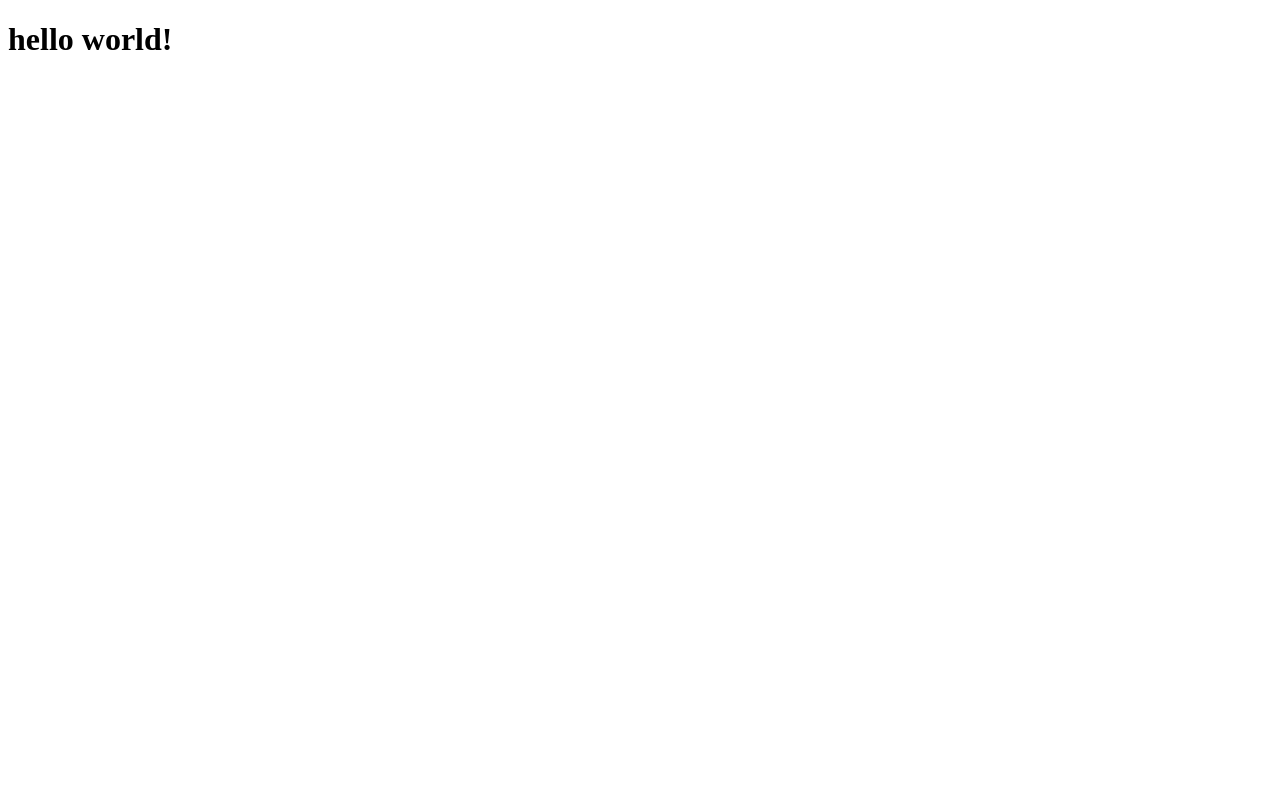
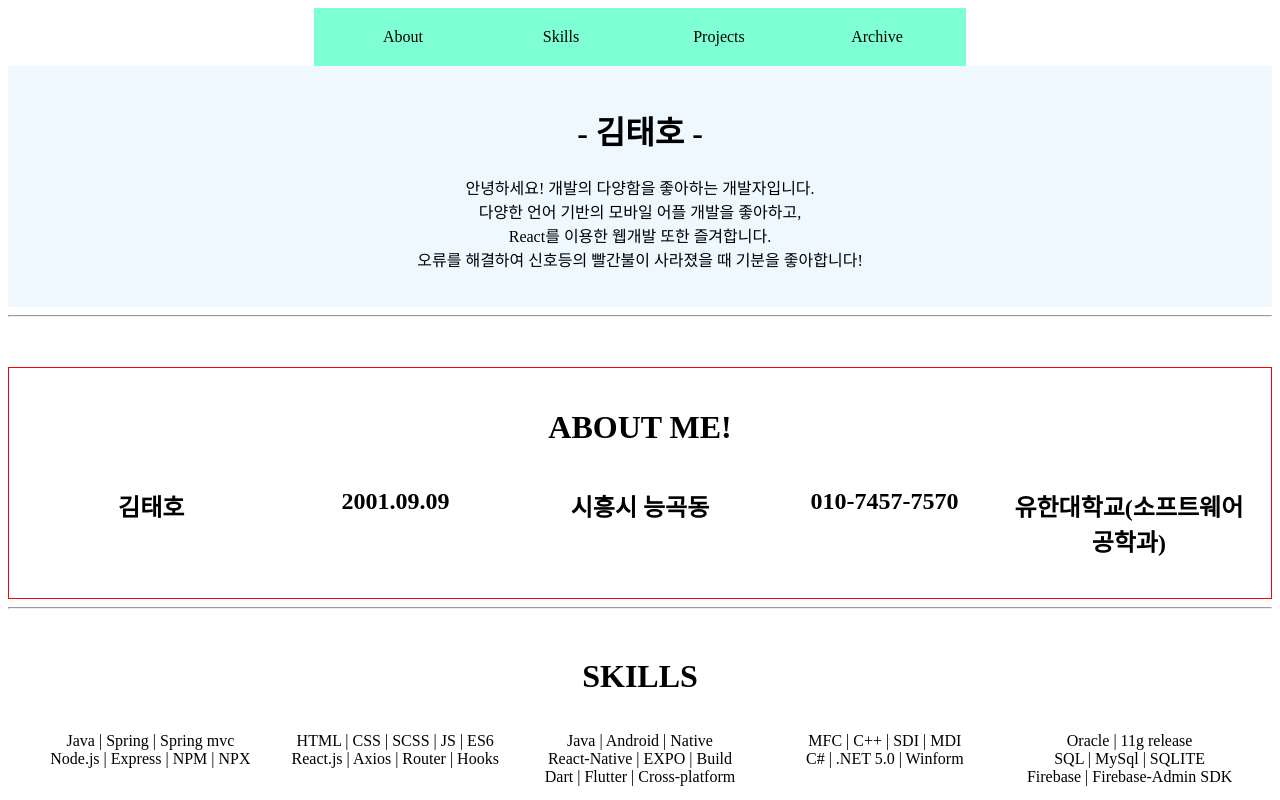
Before and after one commit to Enterprise09/portfolio, a React (Create React App) app: page / in a window 1280 px wide. Shown: the top 800 px of the page. Built offline with nearby package versions, Linux system fonts and the light colour scheme.

Commit message:
[+] simple layout complate

```diff
--- a/src/App.js
+++ b/src/App.js
@@ -1,10 +1,13 @@
 import React from "react";
 import { HashRouter as Router, Route, Switch } from "react-router-dom";
+import Home from "./Components/Home";
+import Navigation from "./Components/Navigation";
 
 function App() {
   return (
     <div className="App">
-      <h1>hello world!</h1>
+      <Navigation />
+      <Home />
     </div>
   );
 }
--- /dev/null
+++ b/src/Components/Home.js
@@ -0,0 +1,118 @@
+import React from "react";
+import "../scss/Home.scss";
+import endline from "../img/endline_intro.png";
+import ewitter from "../img/ewitter_intro.png";
+import movie_app from "../img/movie_app_intro.png";
+import neflix_clone from "../img/netflix_clone_intro.png";
+import github from "../img/github.png";
+import instargram from "../img/instargram.png";
+
+const Home = () => {
+  return (
+    <>
+      <div className="home_container">
+        <div className="intro_container">
+          <h1>- 김태호 -</h1>
+          <p>
+            안녕하세요! 개발의 다양함을 좋아하는 개발자입니다.
+            <br />
+            다양한 언어 기반의 모바일 어플 개발을 좋아하고,
+            <br />
+            React를 이용한 웹개발 또한 즐겨합니다.
+            <br />
+            오류를 해결하여 신호등의 빨간불이 사라졌을 때 기분을 좋아합니다!
+          </p>
+        </div>
+        <hr />
+        <div className="about_container">
+          <h1>ABOUT ME!</h1>
+          <div className="about_box">
+            <h2>김태호</h2>
+            <h2>2001.09.09</h2>
+            <h2>시흥시 능곡동</h2>
+            <h2>010-7457-7570</h2>
+            <h2>유한대학교(소프트웨어 공학과)</h2>
+          </div>
+        </div>
+        <hr />
+        <div className="skills_container">
+          <h1>SKILLS</h1>
+          <div className="skills_box">
+            <div className="skills_backend_box">
+              <p>
+                Java | Spring | Spring mvc
+                <br />
+                Node.js | Express | NPM | NPX
+              </p>
+            </div>
+            <div className="skills_frontend_box">
+              <p>
+                HTML | CSS | SCSS | JS | ES6
+                <br />
+                React.js | Axios | Router | Hooks
+              </p>
+            </div>
+            <div className="skills_mobile_box">
+              <p>
+                Java | Android | Native
+                <br />
+                React-Native | EXPO | Build
+                <br />
+                Dart | Flutter | Cross-platform
+              </p>
+            </div>
+            <div className="skills_winform_box">
+              <p>
+                MFC | C++ | SDI | MDI
+                <br />
+                C# | .NET 5.0 | Winform
+              </p>
+            </div>
+            <div className="skills_database">
+              <p>
+                Oracle | 11g release
+                <br />
+                SQL | MySql | SQLITE
+                <br />
+                Firebase | Firebase-Admin SDK
+                <br />
+              </p>
+            </div>
+          </div>
+        </div>
+        <hr />
+        {/* end of skills_container */}
+        <div className="projects_container">
+          <h1>PROJECTS</h1>
+          <div className="projects_box">
+            <img src={endline} />
+            <img src={ewitter} />
+            <img src={neflix_clone} />
+            <img src={movie_app} />
+          </div>
+        </div>
+        <hr />
+        <div className="archive_container">
+          <h1>ARCHIVE</h1>
+          <div className="archive_box">
+            <a href="https://github.com/Enterprise09" target="_blank">
+              <img src={github} />
+            </a>
+            <a href="https://www.instagram.com/k_teaho0909/" target="_blank">
+              <img src={instargram} />
+            </a>
+          </div>
+        </div>
+        <hr />
+      </div>
+      <footer>
+        <p>
+          all copy right &copy; by Enterprise09 - TeaHo Kim Since 2021 | contact
+          email - goldenstaytes@naver.com
+        </p>
+      </footer>
+    </>
+  );
+};
+
+export default Home;
--- /dev/null
+++ b/src/Components/Navigation.js
@@ -0,0 +1,17 @@
+import React from "react";
+import "../css/Navigation.css";
+
+const Navigation = () => {
+  return (
+    <nav>
+      <ul>
+        <li>About</li>
+        <li>Skills</li>
+        <li>Projects</li>
+        <li>Archive</li>
+      </ul>
+    </nav>
+  );
+};
+
+export default Navigation;
--- /dev/null
+++ b/src/css/Navigation.css
@@ -0,0 +1,23 @@
+nav {
+  display: flex;
+}
+
+ul {
+  display: flex;
+  list-style: none;
+  background-color: aquamarine;
+  padding: 10px;
+  text-align: center;
+  width: 50%;
+  margin: auto;
+}
+
+li {
+  flex: 1;
+  padding: 10px;
+  cursor: pointer;
+}
+
+li:hover {
+  background-color: rgb(202, 255, 237);
+}
--- /dev/null
+++ b/src/scss/Home.scss
@@ -0,0 +1,62 @@
+.intro_container {
+  background-color: aliceblue;
+  text-align: center;
+  padding: 20px;
+}
+
+.about_container {
+  margin-top: 50px;
+  text-align: center;
+  border: 1px solid red;
+  padding: 20px;
+}
+
+.about_box {
+  display: flex;
+
+  h2 {
+    flex: 1;
+  }
+}
+
+.skills_container {
+  padding: 20px;
+  text-align: center;
+  .skills_box {
+    display: flex;
+
+    div {
+      flex: 1;
+    }
+  }
+}
+
+.projects_container {
+  padding: 20px;
+  text-align: center;
+
+  img {
+    margin: 5px;
+    border: 1px solid salmon;
+  }
+}
+
+.archive_container {
+  padding: 20px;
+  text-align: center;
+
+  .archive_box {
+    img {
+      width: 39%;
+    }
+  }
+}
+
+footer {
+  text-align: center;
+  border: 1px solid darkcyan;
+
+  p {
+    text-align: center;
+  }
+}
```
